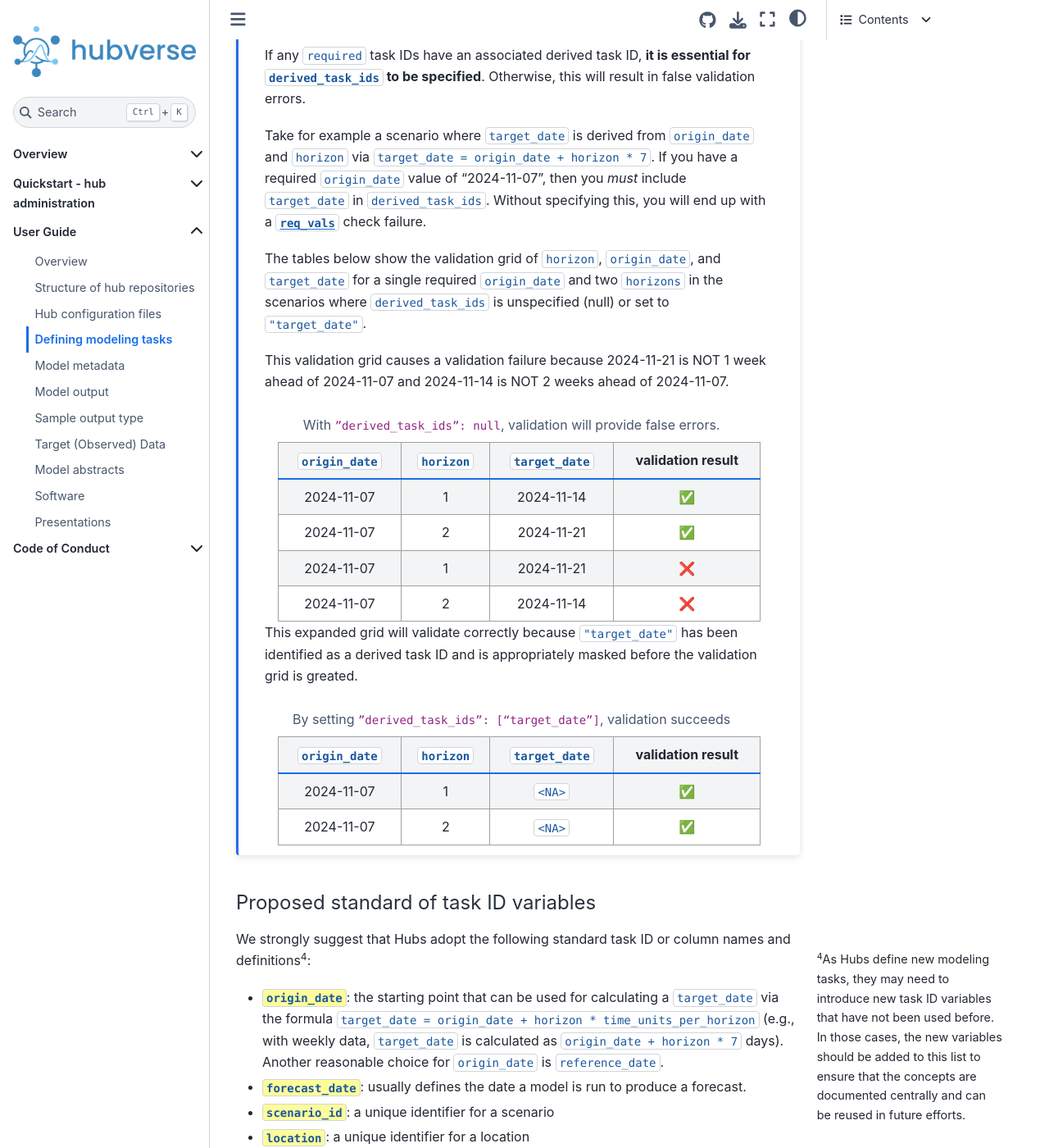
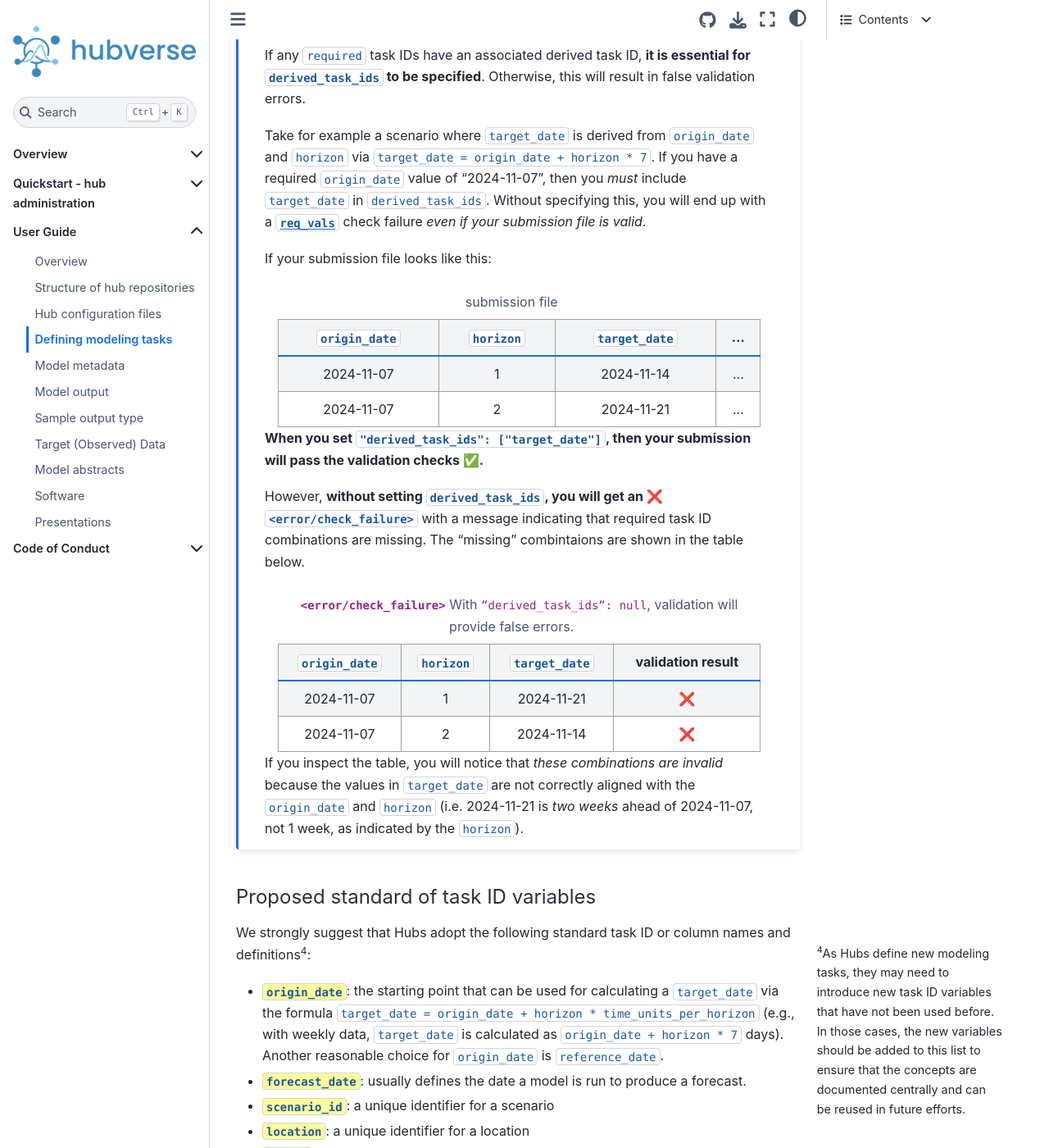
Before and after one commit to hubverse-org/hubDocs, a Sphinx documentation site: the page built from docs/source/user-guide/tasks.md, in a window 1280 px wide and 1400 px high, scrolled down 3045 px. Shown: the whole window at 82% size. Built offline with Sphinx 7.4.7 and the Sphinx Book theme 1.1.4, drawn with Linux system fonts in a browser that asks for light colours; comment, search, counter and statistics services are not loaded.

Commit message:
fix tables to represent submission files and validation checks
This is based off of feedback from @LucieContamin and provides an
attempt to make this a higher-level explanation while including tables
that were helpful in understanding.

````diff
--- a/docs/source/user-guide/tasks.md
+++ b/docs/source/user-guide/tasks.md
@@ -89,34 +89,41 @@ and `horizon` via `target_date = origin_date + horizon * 7`. If you have a requi
 you _must_ include `target_date` in `derived_task_ids`. Without specifying
 this, you will end up with a
 [`req_vals`](https://hubverse-org.github.io/hubValidations/reference/check_tbl_values_required.html)
-check failure.
+check failure _even if your submission file is valid_.
 
-The tables below show the validation grid of `horizon`, `origin_date`, and `target_date` for a single required `origin_date` and two `horizons` in the scenarios where `derived_task_ids` is unspecified (null) or set to `"target_date"`.
+If your submission file looks like this:
 
-This validation grid causes a validation failure because 2024-11-21 is NOT 1 week ahead of 2024-11-07 and 2024-11-14 is NOT 2 weeks ahead of 2024-11-07.
+```{table} submission file
+:width: 95%
+:widths: grid
+| `origin_date` | `horizon` | `target_date` |        ...        |
+| ------------- | --------- | ------------- | ----------------- |
+| 2024-11-07 | 1 | 2024-11-14 | ... |
+| 2024-11-07 | 2 | 2024-11-21 | ... |
+```
 
-```{table} With <code>"derived_task_ids": null</code>, validation will provide false errors.
+**When you set `"derived_task_ids": ["target_date"]`, then your submission will
+pass the validation checks ✅.**
+
+However, **without setting `derived_task_ids`, you will get an ❌
+`<error/check_failure>`** with a message indicating that required task ID
+combinations are missing. The "missing" combintaions are shown in the table
+below.
+
+```{table} **<code><error/check_failure></code>** With <code>"derived_task_ids": null</code>, validation will provide false errors.
 :width: 95%
-
+:widths: 2, 2, 1, 2
 | `origin_date` | `horizon` | `target_date` | validation result |
 | ------------- | --------- | ------------- | ----------------- |
-| 2024-11-07 | 1 | 2024-11-14 | ✅ |
-| 2024-11-07 | 2 | 2024-11-21 | ✅ |
 | 2024-11-07 | 1 | 2024-11-21 | ❌ |
 | 2024-11-07 | 2 | 2024-11-14 | ❌ |
 ```
 
-This expanded grid will validate correctly because `"target_date"` has been identified as a derived task ID and is appropriately masked before the validation grid is greated.
+If you inspect the table, you will notice that _these combinations are invalid_
+because the values in `target_date` are not correctly aligned with the
+`origin_date` and `horizon` (i.e. 2024-11-21 is _two weeks_ ahead of
+2024-11-07, not 1 week, as indicated by the `horizon`).
 
-```{table} By setting <code>"derived_task_ids": ["target_date"]</code>, validation succeeds
-:width: 95%
-
-| `origin_date` | `horizon` | `target_date` | validation result |
-| ------------- | --------- | ------------- | ----------------- |
-| 2024-11-07 | 1 | `<NA>` | ✅ |
-| 2024-11-07 | 2 | `<NA>` | ✅ |
-
-```
 
 :::
 
````
